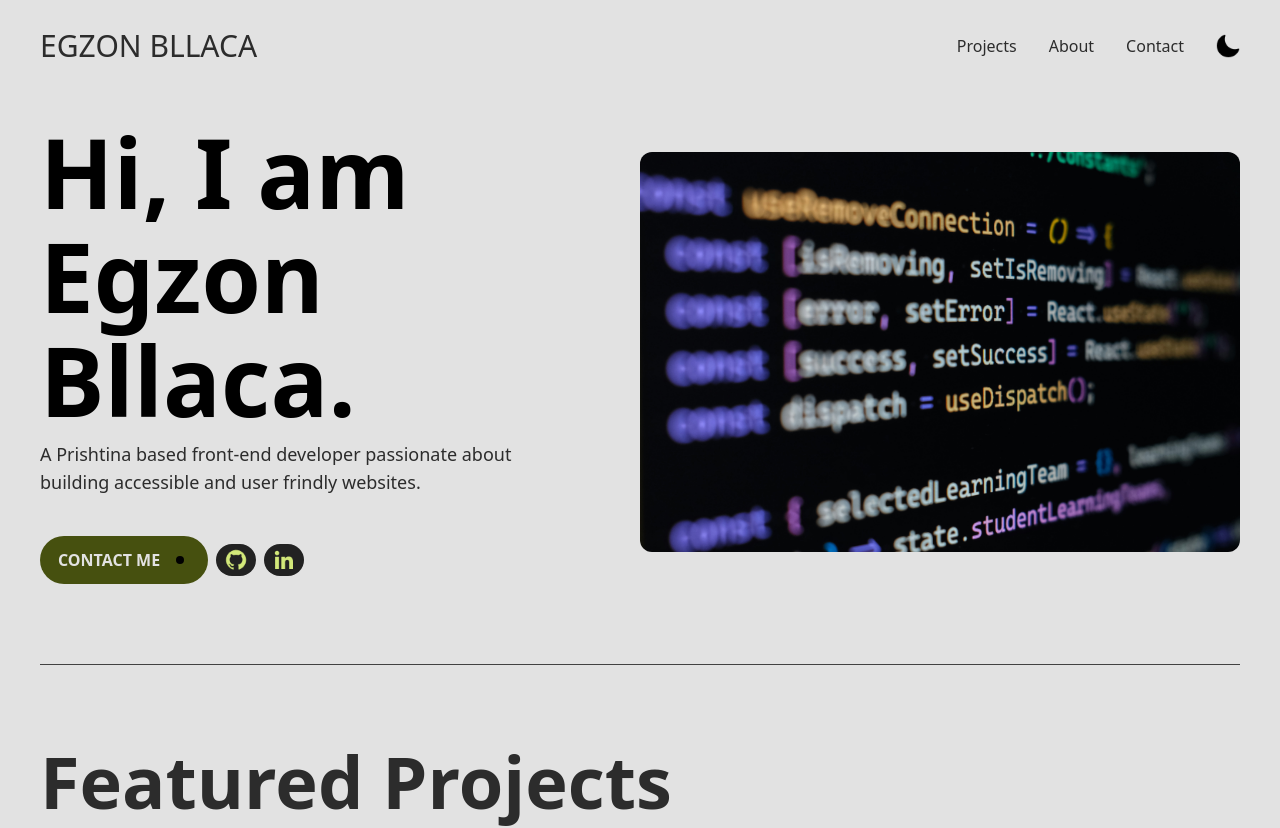
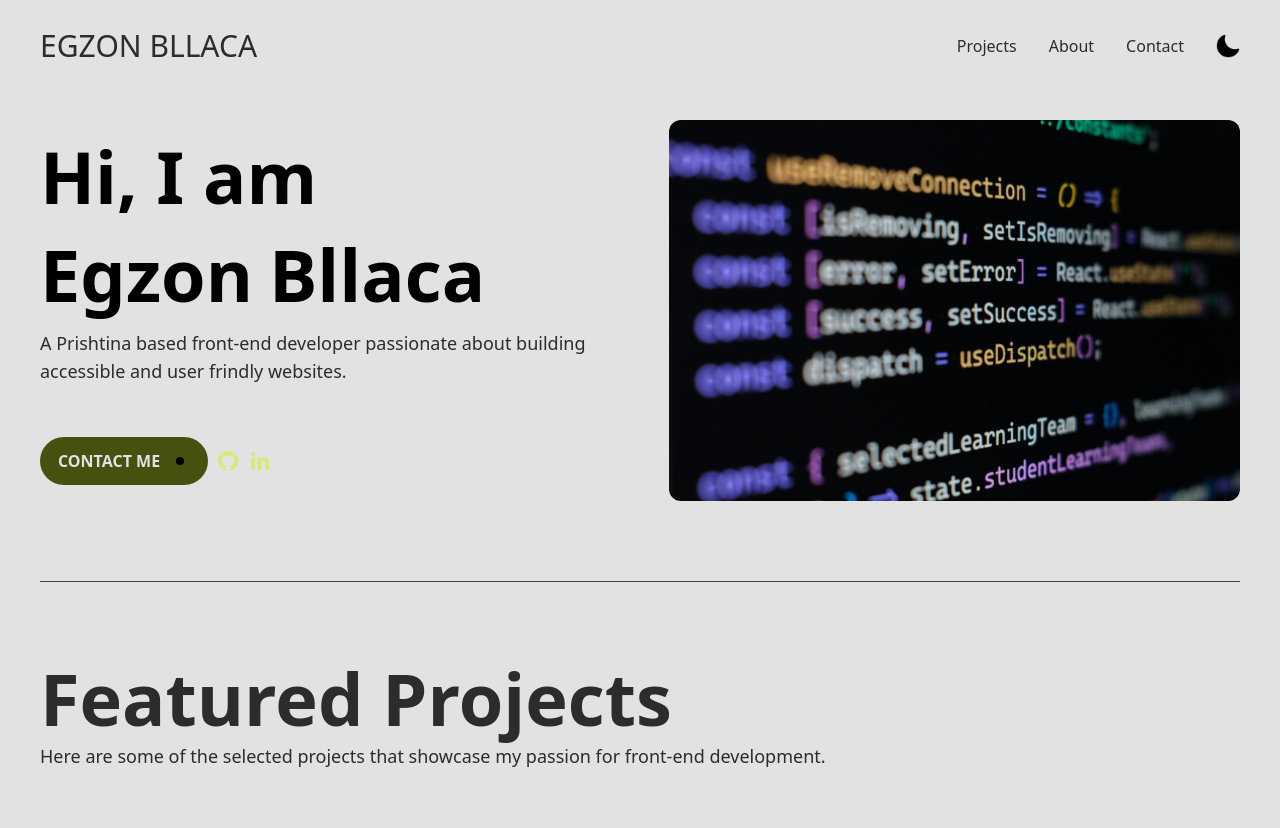
Before and after one commit to EgzonBllacaa/PersonalPortfolio, a React (Vite) app: page / in a window 1280 px wide. Shown: the top 828 px of the page. Built offline with nearby package versions, Linux system fonts and the light colour scheme.

Commit message:
Animation Feature

```diff
--- a/package.json
+++ b/package.json
@@ -15,6 +15,7 @@
     "@fortawesome/free-solid-svg-icons": "^6.7.2",
     "@fortawesome/react-fontawesome": "^0.2.2",
     "@tailwindcss/vite": "^4.1.7",
+    "framer-motion": "^12.19.2",
     "init": "^0.1.2",
     "react": "^19.1.0",
     "react-dom": "^19.1.0",
--- a/src/Components/AboutComp/MyCapabilities.jsx
+++ b/src/Components/AboutComp/MyCapabilities.jsx
@@ -1,8 +1,10 @@
 import React from "react";
 import db from "../../db.json";
+import Reveal from "../Reveal";
 
 const MyCapabilities = () => {
   return (
+    <Reveal delay={0.6}>
       <div className="flex flex-wrap lg:flex-nowrap lg:gap-60 gap-10 justify-between py-20  border-b-1 border-[#424242]">
         <div className="font-black text-[var(--color-neutral)] text-4xl lg:text-7xl text-nowrap">
           {db.capabilities.title}
@@ -23,6 +25,7 @@ const MyCapabilities = () => {
           </div>
         </div>
       </div>
+    </Reveal>
   );
 };
 
--- a/src/Components/Components/ContactMeBtns.jsx
+++ b/src/Components/Components/ContactMeBtns.jsx
@@ -3,33 +3,40 @@ import linkedin from "../../assets/linkedin.png";
 import { Link } from "react-router-dom";
 import arrow from "../../assets/Arrow.png";
 import useScroll from "../hooks/useScroll";
+import Reveal from "../Reveal";
 
 const ContactMeBtns = ({ contactRef }) => {
   const handleScroll = useScroll();
   return (
     <>
       <div className="flex items-center gap-2">
+        <Reveal overflow="visible">
           <button
             onClick={() => handleScroll(contactRef)}
-          className="flex custom-scale-btns cursor-pointer justify-between font-bold gap-3 items-center uppercase text-[var(--bg-custom-color)] py-3 pr-6 pl-4.5 bg-[var(--color-primary)] rounded-3xl"
+            className="flex custom-scale-btns cursor-pointer justify-between visible font-bold gap-3 items-center uppercase text-[var(--bg-custom-color)] py-3 pr-6 pl-4.5 bg-[var(--color-primary)] rounded-3xl"
           >
             Contact me
             <div className={`px-3 ml-1 py-3 md:p-1 bg-black rounded-2xl`}>
               <img className="block md:hidden" src={arrow} alt="" />
             </div>
           </button>
+        </Reveal>
+        <Reveal delay={1} overflow="visible" width="w-full">
           <Link
             to={""}
-          className="bg-[#222222] custom-scale-btns hover:bg-[#232714] cursor-pointer px-2 py-1 rounded-2xl"
+            className="px-2 py-1 cursor-pointer custom-scale-btns rounded-2xl"
           >
             <img className="max-w-6" src={github} />
           </Link>
+        </Reveal>
+        <Reveal delay={1.2} ease="easeInOut" width="w-full">
           <Link
             to={""}
-          className="bg-[#222222] custom-scale-btns hover:bg-[#232714] cursor-pointer px-2  py-1 rounded-2xl"
+            className="px-2 py-1 cursor-pointer custom-scale-btns rounded-2xl"
           >
             <img className="max-w-6" src={linkedin} />
           </Link>
+        </Reveal>
       </div>
     </>
   );
--- a/src/Components/HomeComp/FeaturedProjects.jsx
+++ b/src/Components/HomeComp/FeaturedProjects.jsx
@@ -1,10 +1,12 @@
 import React from "react";
 import db from "../../db.json";
 import Project from "./Project";
+import Reveal from "../Reveal";
 
 console.log(db);
 const FeaturedProjects = ({ projectRef }) => {
   return (
+    <Reveal delay={0.6}>
       <div
         ref={projectRef}
         className="flex flex-col gap-20 py-20 border-b-1 border-[#424242]"
@@ -18,13 +20,14 @@ const FeaturedProjects = ({ projectRef }) => {
             front-end development.
           </p>
         </div>
-      <div className="flex flex-col gap-40 lg:gap-28 pb-10  ">
+        <div className="flex flex-col gap-40 pb-10 lg:gap-28 ">
           {db.project.length > 0 &&
             db.project.map((project, index) => (
               <Project key={index} project={project} />
             ))}
         </div>
       </div>
+    </Reveal>
   );
 };
 
--- a/src/Components/HomeComp/Hero.jsx
+++ b/src/Components/HomeComp/Hero.jsx
@@ -1,25 +1,36 @@
 import React from "react";
 import CodeImg from "../../assets/CodeImg.jpg";
 import ContactMeBtns from "../Components/ContactMeBtns";
+import Reveal from "../Reveal";
+import RevealName from "../RevealName";
 
 const Hero = ({ contactRef }) => {
   return (
     <>
+      <Reveal>
         <div className="flex flex-wrap md:flex-nowrap items-center justify-between gap-20 border-b-1 border-[#424242] pb-20">
           <div className="flex flex-col gap-10 w-xl">
             <div className="flex flex-col gap-2">
-            <h1 className=" font-BebasNeue text-[var(--color-neutral)] font-black text-4xl leading-tight md:text-6xl  lg:text-8xl lg:leading-26">
-              Hi, I am Egzon Bllaca.
+              <h1 className="font-BebasNeue text-[var(--color-neutral)] font-black text-4xl leading-tight md:text-6xl lg:text-7xl lg:leading-26">
+                Hi, I am
+                <RevealName
+                  initialText="Egzon Bllaca"
+                  hoverText="Front End Dev"
+                />
               </h1>
+
               <p className="text-[var(--color-neutral_off_white)] lg:text-lg">
                 A Prishtina based front-end developer passionate about building
                 accessible and user frindly websites.
               </p>
             </div>
             <div className="flex items-center gap-4">
+              <Reveal overflow="visible">
                 <ContactMeBtns contactRef={contactRef} />
+              </Reveal>
             </div>
           </div>
+          <Reveal delay={0.3}>
             <div className="max-w-[600px] w-full">
               <img
                 className="min-w-80 rounded-xl custom-scale"
@@ -27,7 +38,9 @@ const Hero = ({ contactRef }) => {
                 alt=""
               />
             </div>
+          </Reveal>
         </div>
+      </Reveal>
     </>
   );
 };
--- a/src/Components/HomeComp/LetsConnect.jsx
+++ b/src/Components/HomeComp/LetsConnect.jsx
@@ -10,13 +10,15 @@ import githubDark from "../../assets/githubSVGDark.png";
 import instagramDark from "../../assets/instagramDark.png";
 import xDark from "../../assets/xSVGDark.png";
 import linkedinSvgDark from "../../assets/linkedinSvgDark.png";
+import Reveal from "../Reveal";
 
 const LetsConnect = ({ contactRef, isDarkMode }) => {
   const inputRef = useRef(null);
   return (
+    <Reveal width="w-full">
       <div
         ref={contactRef}
-      className="flex flex-wrap max-w-full py-16 lg:gap-30 xl:gap-70 gap-30 lg:py-20"
+        className="flex flex-wrap min-w-full py-16 lg:gap-30 xl:gap-70 gap-30 lg:py-20"
       >
         <div className="flex flex-col justify-between w-fit">
           <div className="flex flex-col gap-10">
@@ -73,7 +75,11 @@ const LetsConnect = ({ contactRef, isDarkMode }) => {
                 />
               )}
               {isDarkMode ? (
-              <img className="max-w-9 custom-scale-btns" src={github} alt="" />
+                <img
+                  className="max-w-9 custom-scale-btns"
+                  src={github}
+                  alt=""
+                />
               ) : (
                 <img
                   className="max-w-9 custom-scale-btns"
@@ -99,6 +105,7 @@ const LetsConnect = ({ contactRef, isDarkMode }) => {
           </span>
         </div>
       </div>
+    </Reveal>
   );
 };
 
--- /dev/null
+++ b/src/Components/Reveal.jsx
@@ -0,0 +1,30 @@
+import { useInView, motion } from "framer-motion";
+import { useRef } from "react";
+
+const Reveal = ({
+  children,
+  overflow = "hidden",
+  width = "fit-content",
+  delay = 0,
+  ease = "easeInOut",
+}) => {
+  const RevealRef = useRef(null);
+  const isInView = useInView(RevealRef, { once: true });
+
+  return (
+    <div ref={RevealRef} style={{ overflow, width }}>
+      <motion.div
+        initial="hidden"
+        variants={{
+          hidden: { opacity: 0, y: 140 },
+          visible: { opacity: 1, y: 0 },
+        }}
+        animate={isInView ? "visible" : "hidden"}
+        transition={{ duration: 0.8, ease, delay }}
+      >
+        {children}
+      </motion.div>
+    </div>
+  );
+};
+export default Reveal;
--- /dev/null
+++ b/src/Components/RevealName.jsx
@@ -0,0 +1,66 @@
+import React from "react";
+import { motion } from "framer-motion";
+
+const DURATION = 0.3;
+const STAGGER = 0.025;
+
+const RevealName = ({ initialText, hoverText }) => {
+  // Pad both strings to the same length
+  const maxLength = Math.max(initialText.length, hoverText.length);
+  const safeInitial = initialText.padEnd(maxLength, " ");
+  const safeHover = hoverText.padEnd(maxLength, " ");
+  return (
+    <motion.div
+      initial="initial"
+      whileHover="hovered"
+      className="relative block overflow-hidden whitespace-nowrap"
+      style={{ lineHeight: 1.3 }}
+    >
+      {/* Top layer: original text */}
+      <div>
+        {safeInitial.split("").map((l, i) => (
+          <motion.span
+            key={`top-${i}`}
+            variants={{
+              initial: { y: 0 },
+              hovered: { y: "-140%" },
+            }}
+            transition={{
+              duration: DURATION,
+              ease: "easeInOut",
+              delay: STAGGER * i,
+            }}
+            className={`inline-block ${l === " " ? "w-4" : ""}`}
+          >
+            {l}
+          </motion.span>
+        ))}
+      </div>
+
+      {/* Bottom layer: hover text */}
+      <div className="absolute inset-0">
+        {safeHover.split("").map((l, i) => (
+          <motion.span
+            key={`bottom-${i}`}
+            variants={{
+              initial: { y: "100%" },
+              hovered: { y: 0 },
+            }}
+            transition={{
+              duration: DURATION,
+              ease: "easeInOut",
+              delay: STAGGER * i,
+            }}
+            className={`inline-block text-[var(--color-primary)] ${
+              l === " " ? "w-3" : ""
+            }`}
+          >
+            {l}
+          </motion.span>
+        ))}
+      </div>
+    </motion.div>
+  );
+};
+
+export default RevealName;
```
Also changed, not shown: src/Components/AboutComp/AboutMe.jsx (+6 -5 lines), src/Components/HomeComp/Form.jsx (+15 -1 lines), src/Components/HomeComp/Project.jsx (+11 -0 lines), 1 other file (tests, documents, lock files or other folders). Lines whose indentation alone changed are shown as unchanged.
